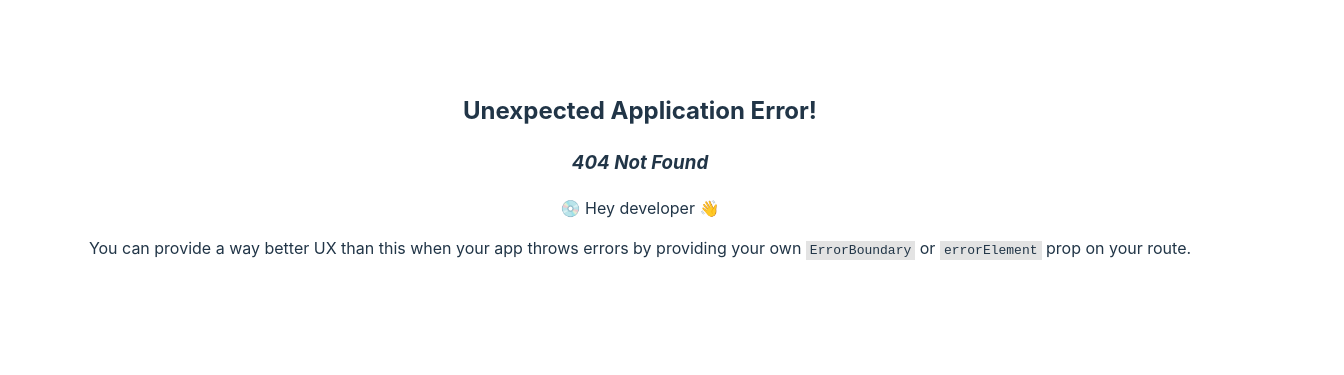
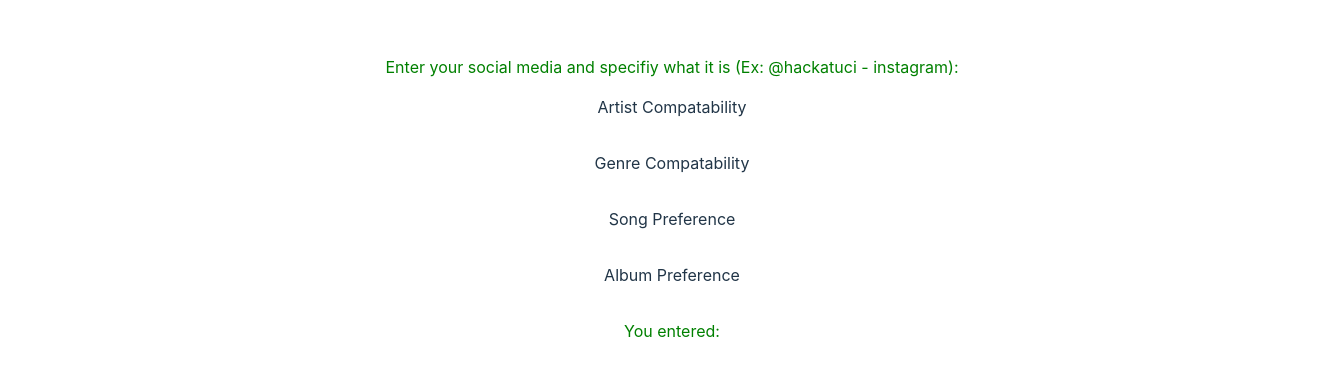
Before and after one commit to aadi-shanker/SpotConnect, a React (Vite) app in the folder frontend/: page /swipe in a window 1280 px wide. Before the commit this address had no page. Shown: the part 225-600 px from the top of the page, 1344 px wide, since content can reach past the window. Built offline with nearby package versions, Linux system fonts and the light colour scheme.

Commit message:
added prototype to swiping page.

```diff
--- /dev/null
+++ b/frontend/src/Components/Swipingpage.css
@@ -0,0 +1,12 @@
+.socialMediaInputContainer{
+
+    display: flex;
+    flex-direction: column;
+}
+.socialMediaInputPage{
+    display: flex;
+    justify-content: center;
+    align-items: center;
+    height: 100vh;
+    width: 100vw;
+}
--- /dev/null
+++ b/frontend/src/Components/Swipingpage.jsx
@@ -0,0 +1,31 @@
+import React, { useState } from "react";
+import './Swipingpage.css'
+
+function Swipingpage() {
+    const [socialMedia, setSocialMedia] = useState('');
+
+    const handleSocialMediaChange = (e) => {
+        setSocialMedia(e.target.value);
+    };
+
+    // Inline style object for text alignment
+    const textStyle = {
+        color: 'green',
+        textAlign: 'center',
+    };
+
+    return (
+        <div className='socialMediaInputPage'>
+            <div className="socialMediaInputContainer">
+                <label htmlFor="socialMediaInput" style={textStyle}>Enter your social media and specifiy what it is (Ex: @hackatuci - instagram):</label>
+                <p>Artist Compatability</p>
+                <p>Genre Compatability</p>
+                <p>Song Preference</p>
+                <p>Album Preference</p>
+                <p style={textStyle}>You entered: {socialMedia}</p>
+            </div>
+        </div>
+    );
+}
+
+export default Swipingpage;
```
Also changed, not shown: frontend/src/main.jsx (+6 -1 lines).
